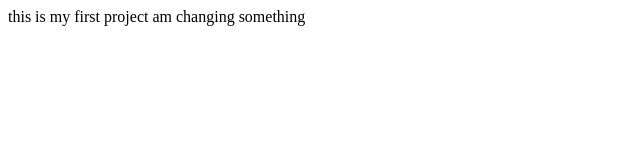
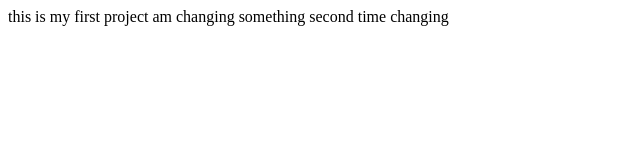
Before and after one commit to siddamshettyManeesha/git-day2, a plain HTML site: page index.html in a window 1280 px wide. Shown: the whole page, without its empty margins (0-640 px from the left). Drawn offline with Linux system fonts and the light colour scheme.

Commit message:
changed2

```diff
--- a/index.html
+++ b/index.html
@@ -8,5 +8,6 @@
 <body>
     this is my first project
     am changing something
+    second time changing
 </body>
 </html>
```
